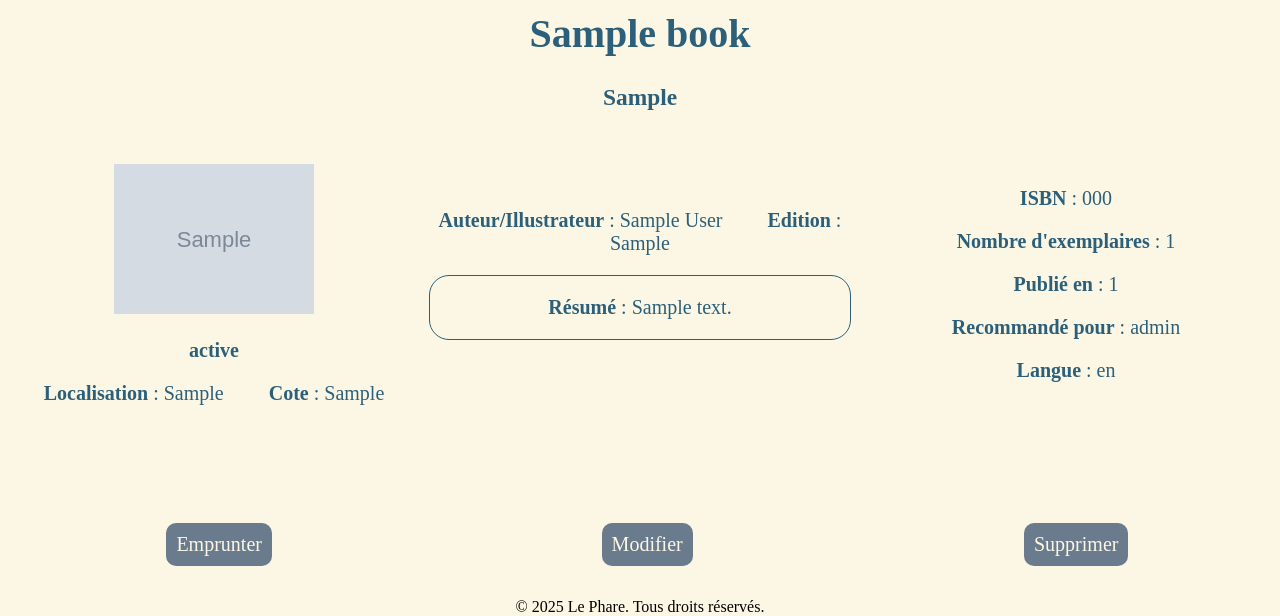
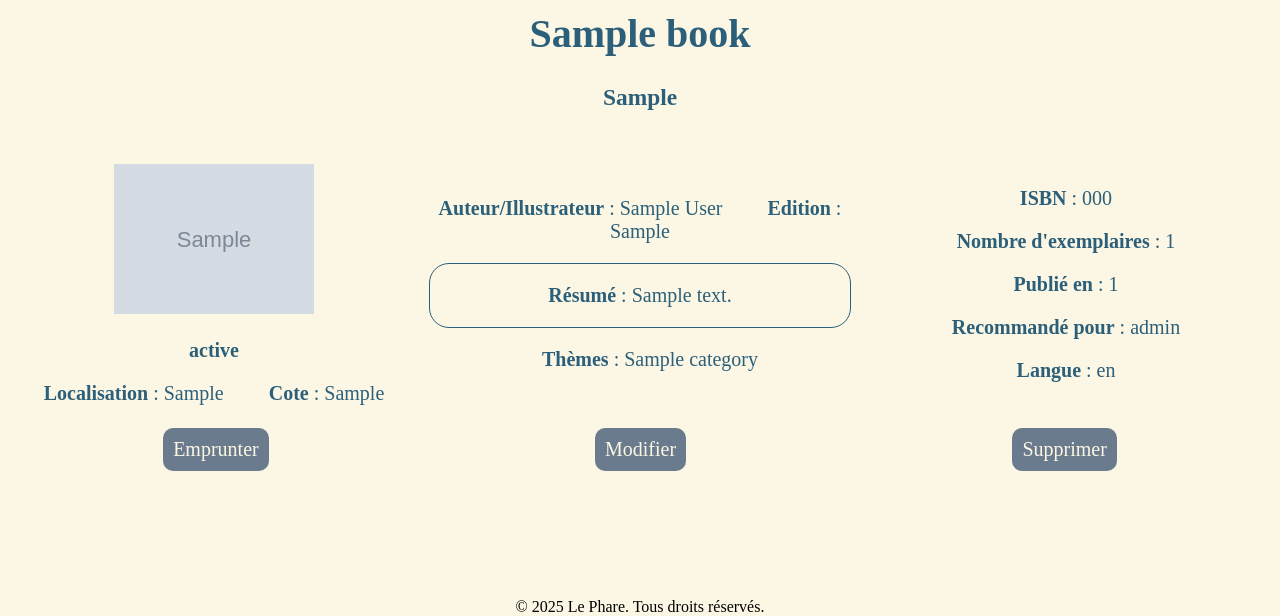
Before and after one commit to JorreJ/holbertonschool-portfolio, a Django app: page /books/1 in a window 1280 px wide. Shown: the part 184-800 px from the top of the page. Run offline with Django 5.2, Linux system fonts and the light colour scheme; tables that the repository leaves empty hold one stand-in row (values such as "Sample post"); grey boxes marked "Sample" are stand-in pictures; some libraries are stand-ins or nearby versions.

Commit message:
add covers, tags, and auto-completion

```diff
--- a/portfolio/lighthouse/forms.py
+++ b/portfolio/lighthouse/forms.py
@@ -12,7 +12,7 @@ class BookForm(forms.ModelForm):
             'published': forms.NumberInput(attrs={'class': 'update-info', 'id': 'published-input'}),
             'edition': forms.TextInput(attrs={'class': 'update-info', 'id': 'edition-input'}),
             'cover': forms.URLInput(attrs={'class': 'update-info', 'id': 'cover-input'}),
-            #'category':
+            'category': forms.SelectMultiple(attrs={'class': 'update-info', 'id': 'category-input'}),
             'location': forms.TextInput(attrs={'class': 'update-info', 'id': 'location-input'}),
             'status': forms.TextInput(attrs={'class': 'update-info', 'id': 'status-input'}),
             'cote': forms.TextInput(attrs={'class': 'update-info', 'id': 'cote-input'}),
--- a/portfolio/lighthouse/services.py
+++ b/portfolio/lighthouse/services.py
@@ -80,7 +80,7 @@ class BookLookup:
                 cover_id = data["covers"][0]
 
                 book["cover"] = (
-                    f"https://covers.openlibrary.org/id/{cover_id}-L.jpg"
+                    f"https://covers.openlibrary.org/b/isbn/{isbn}-L.jpg"
                 )
 
             return book
--- a/portfolio/lighthouse/static/scripts.js
+++ b/portfolio/lighthouse/static/scripts.js
@@ -2,7 +2,8 @@ document.addEventListener('DOMContentLoaded', () => {
     initSearchPage();
     initBookDetailsPage();
     initAddBookPage();
-})
+    initTomSelect();
+});
 
 /* Scripts for search.html */
 function initSearchPage() {
@@ -11,11 +12,20 @@ function initSearchPage() {
         const drawer = document.getElementById('drawer');
         const closeButton = document.getElementById('close-menu');
         const drawerToggle = document.getElementById('drawer-toggle');
+        const drawerButton = document.getElementById('drawer-button')
 
         function adjustDrawerPosition() {
             const headerHeight = header.offsetHeight;
-            drawer.style.top = `${headerHeight}px`;
-            drawer.style.height = `calc(100% - ${headerHeight}px)`;
+
+            if (window.scrollY < headerHeight) {
+                drawer.style.top = `${headerHeight}px`;
+                drawer.style.height = `calc(100vh - ${headerHeight}px)`;
+                drawerButton.style.top = `${headerHeight + 10}px`;
+            } else {
+                drawer.style.top = "0px";
+                drawer.style.height = `calc(100vh)`;
+                drawerButton.style.top = "10px";
+            }
         }
 
         closeButton.addEventListener('click', () => {
@@ -24,6 +34,7 @@ function initSearchPage() {
 
         window.addEventListener('load', adjustDrawerPosition);
         window.addEventListener('resize', adjustDrawerPosition);
+        window.addEventListener('scroll', adjustDrawerPosition);
 
         document.getElementById('search-form').addEventListener('submit', function(e) {
             e.preventDefault();
@@ -120,3 +131,59 @@ function initAddBookPage() {
         });
     });
 }
+
+function initTomSelect(){
+    const category = document.getElementById("category-input");
+    if (!category) {
+        return;
+    }
+
+    new TomSelect(category, {
+        plugins: ['remove_button'],
+        maxItems: null,
+        persist: false,
+        createOnBlur: true,
+        sortField: {
+            field: "text",
+            direction: "asc"
+        },
+        create: function(input, callback) {
+            fetch("/categories/create/", {
+                method: "POST",
+                headers: {
+                    "Content-Type": "application/x-www-form-urlencoded",
+                    "X-CSRFToken": getCookie("csrftoken")
+                },
+
+                body: new URLSearchParams({
+                    name: input
+                })
+            })
+
+            .then(response => response.json())
+            .then(data => {
+                callback({
+                    value: data.id,
+                    text: data.name
+                });
+            })
+
+            .catch(() => callback());
+        }
+    });
+}
+
+function getCookie(name) {
+    let cookieValue = null;
+    if (document.cookie && document.cookie !== "") {
+        const cookies = document.cookie.split(";");
+        for (let cookie of cookies) {
+            cookie = cookie.trim();
+            if (cookie.startsWith(name + "=")) {
+                cookieValue = decodeURIComponent(cookie.substring(name.length + 1));
+                break;
+            }
+        }
+    }
+    return cookieValue;
+}
--- a/portfolio/lighthouse/static/styles.css
+++ b/portfolio/lighthouse/static/styles.css
@@ -129,7 +129,6 @@ input:focus {
 
 /* Display of the drawer button (search book page) */
 .drawer-button {
-    display: block;
     position: fixed;
     top: 160px;
     left: 20px;
@@ -137,6 +136,8 @@ input:focus {
     text-align: center;
     font-size: 2em;
     padding: 10px;
+    z-index: 1000;
+    transition: top 0.25 ease;
 }
 
 /* Display of action buttons (book details page) */
@@ -144,10 +145,11 @@ input:focus {
     width: fit-content;
     font-size: 1em;
     padding: 10px;
-    margin-bottom: 50px;
+    margin-top: 20px;
+    margin-bottom: 10px;
 }
 
-.mod-link {
+/*.mod-link {
     position: absolute;
     bottom: 0;
     left: 47%;
@@ -166,6 +168,13 @@ input:focus {
     bottom: 0;
     left: 80%;
     right: 20%;
+}*/
+
+.detail-button {
+    display: flex;
+    flex-direction: row;
+    justify-content: space-between;
+    align-items: flex-end;
 }
 
 /* Display of the popup buttons (book details page) */
@@ -229,7 +238,7 @@ table {
 .drawer-menu {
     position: fixed;
     top: 0;
-    left: -950px;
+    left: -100vw;
     width: 50%;
     height: 100%;
     background-color: #8EC7DE;
@@ -339,13 +348,22 @@ table {
     padding-left: 20px;
 }
 
-/* Defines a border for summary element (book details page) */
+/* Defines a border and max height for summary element (book details page) */
 .detail-summary {
+    max-height: 47vh;
+    overflow-y: auto;
+    scrollbar-width: none;
+    -ms-overflow-style: none;
     border: 1px solid #2C5F79;
     padding: 10px;
     padding-top: 20px;
     padding-bottom: 20px;
     border-radius: 20px;
+    box-sizing: border-box;
+}
+
+.detail-summary::-webkit-scrollbar {
+    display: none;
 }
 
 /* Style of the popup */
--- a/portfolio/lighthouse/templates/add_book.html
+++ b/portfolio/lighthouse/templates/add_book.html
@@ -19,5 +19,5 @@
 {% endblock %}
 
 {% block script %}
-<script src="{% static 'scripts.js' %}" defer></script>
+<script src="{% static 'scripts.js' %}"></script>
 {% endblock %}
--- a/portfolio/lighthouse/templates/base.html
+++ b/portfolio/lighthouse/templates/base.html
@@ -9,10 +9,11 @@
         <link rel="icon" type="image/x-icon" href="{% static 'lighthouse_icon_trans.png' %}">
         <link rel="icon" type="image/png" href="{% static 'lighthouse_icon_trans.png' %}">
         <link rel="stylesheet" href="{% static 'styles.css' %}">
+        <link rel="stylesheet" href="https://cdn.jsdelivr.net/npm/tom-select/dist/css/tom-select.css">
     </head>
     <body>
         <div class="page-container">
-            <header>
+            <header id="site-header">
                 <div class="header-content">
                     <a href="{% url 'accueil' %}">
                         <img class="logo" src="{% static 'lighthouse_icon_trans.png' %}" height="100" width="100">
@@ -33,6 +34,7 @@
                 {% endblock %}
             </main>
             <footer>&copy; 2025 Le Phare. Tous droits réservés.</footer>
+            <script src="https://cdn.jsdelivr.net/npm/tom-select/dist/js/tom-select.complete.min.js"></script>
             {% block script %}
             {% endblock %}
         </div>
--- a/portfolio/lighthouse/templates/book_details.html
+++ b/portfolio/lighthouse/templates/book_details.html
@@ -44,15 +44,13 @@
                     </p>
                     {% endif %}
                 {% endif %}
-                {% if book.categories.all %}
-                    {% if book.categories.count > 0 %}
+                {% if book.category.count > 0 %}
                 <p class="detail-category">
-                        <strong>Categories</strong> :
-                        {% for category in book.categories.all %}
+                    <strong>Thèmes</strong> :
+                    {% for category in book.category.all %}
                         {{ category.name }}{% if not forloop.last %}, {% endif %}
                     {% endfor %}
                 </p>
-                    {% endif %}
                 {% endif %}
             </td>
             <td class="technical-info">
@@ -86,14 +84,16 @@
             </div>
         </form>
     </div>
+    <div class="detail-button">
         <a href="javascript:void(0);" id="openBorrowPopup" class="borrow-link"
             data-url="{% url 'borrow_book' book.id %}"
             data-csrf="{{ csrf_token }}">Emprunter</a>
         <a href="{% url 'book_update' book.id %}" class="mod-link">Modifier</a>
         <a href="{% url 'delete_book' book.id %}" class="del-link" onclick="return confirm('Supprimer {{ book.title }} ?')">Supprimer</a>
     </div>
+</div>
 {% endblock %}
 
 {% block script %}
-<script src="{% static 'scripts.js' %}" defer></script>
+<script src="{% static 'scripts.js' %}"></script>
 {% endblock %}
--- a/portfolio/lighthouse/templates/book_form.html
+++ b/portfolio/lighthouse/templates/book_form.html
@@ -23,6 +23,7 @@
                 <label>Résumé :</label> {{ form.summary }}
                 <label>Langue :</label> {{ form.language }}
                 <label>Exemplaires :</label> {{ form.copy }}
+                <label>Thème :</label> {{ form.category }}
             </td>
         </tr>
     </table>
--- a/portfolio/lighthouse/templates/search.html
+++ b/portfolio/lighthouse/templates/search.html
@@ -4,7 +4,7 @@
 
 {% block content %}
 <input type="checkbox" id="drawer-toggle" hidden>
-<label for="drawer-toggle" class="drawer-button">Rechercher un livre</label>
+<label for="drawer-toggle" id="drawer-button" class="drawer-button">Rechercher un livre</label>
 <div class="drawer-menu" id="drawer">
     <button id="close-menu" class="close-button">&times;</button>
     <form id="search-form" method="GET">
@@ -54,5 +54,5 @@
 {% endblock %}
 
 {% block script %}
-<script src="{% static 'scripts.js' %}" defer></script>
+<script src="{% static 'scripts.js' %}"></script>
 {% endblock %}
--- a/portfolio/lighthouse/urls.py
+++ b/portfolio/lighthouse/urls.py
@@ -11,4 +11,5 @@ urlpatterns = [
     path('books/<int:book_id>/borrow/', views.borrow_book, name='borrow_book'),
     path('books/delete/<int:book_id>/', views.delete_book, name='delete_book'),
     path('books/return/', views.return_book, name='return_book'),
+    path('categories/create/', views.create_category, name='create_category'),
 ]
--- a/portfolio/lighthouse/views.py
+++ b/portfolio/lighthouse/views.py
@@ -2,7 +2,8 @@ import json
 from django.shortcuts import render, redirect, get_object_or_404
 from django.http import JsonResponse
 from django.contrib import messages
-from .models import Book, Borrowing
+from django.views.decorators.http import require_POST
+from .models import Book, Borrowing, Category
 from .forms import BookForm
 from django.utils import timezone
 from .services import BookLookup
@@ -30,6 +31,22 @@ def search_isbn(request):
     if data is None:
         return JsonResponse({})
     return JsonResponse(data)
+
+@require_POST
+def create_category(request):
+    name = request.POST.get("name", "").strip()
+    if not name:
+        return JsonResponse(
+            {"error": "Nom vide"},
+            status=400
+        )
+    category, created = Category.objects.get_or_create(name=name)
+
+    return JsonResponse({
+        "id": category.id,
+        "name": category.name,
+        "created": created
+    })
 
 def book_details(request, book_id):
     book = get_object_or_404(Book, id=book_id)
```
Also changed, not shown: portfolio/lighthouse/models.py (+9 -3 lines), portfolio/lighthouse/migrations/0008_alter_category_options_alter_book_category_and_more.py (added), portfolio/lighthouse/migrations/0009_alter_book_cover.py (added). Lines whose indentation alone changed are shown as unchanged.
